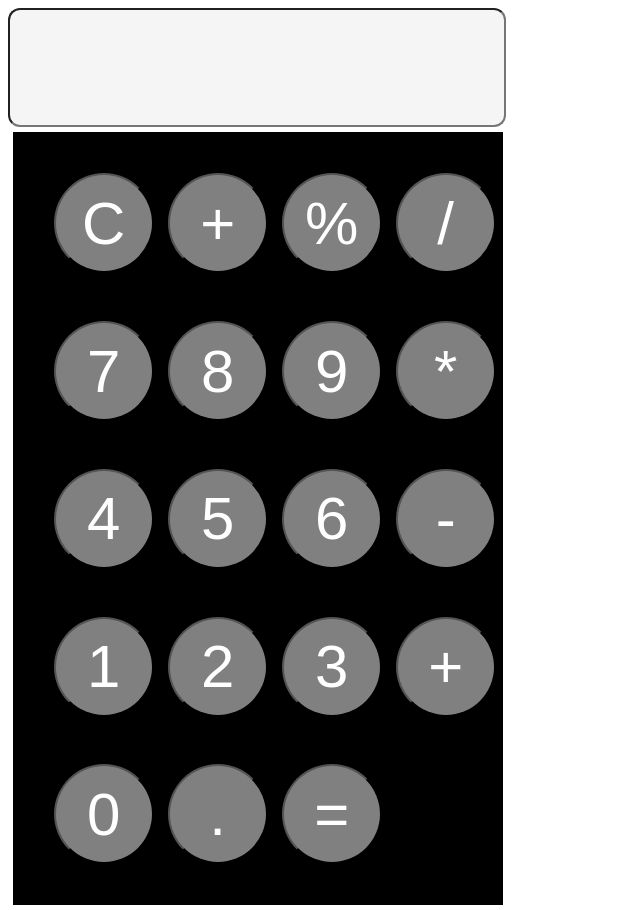
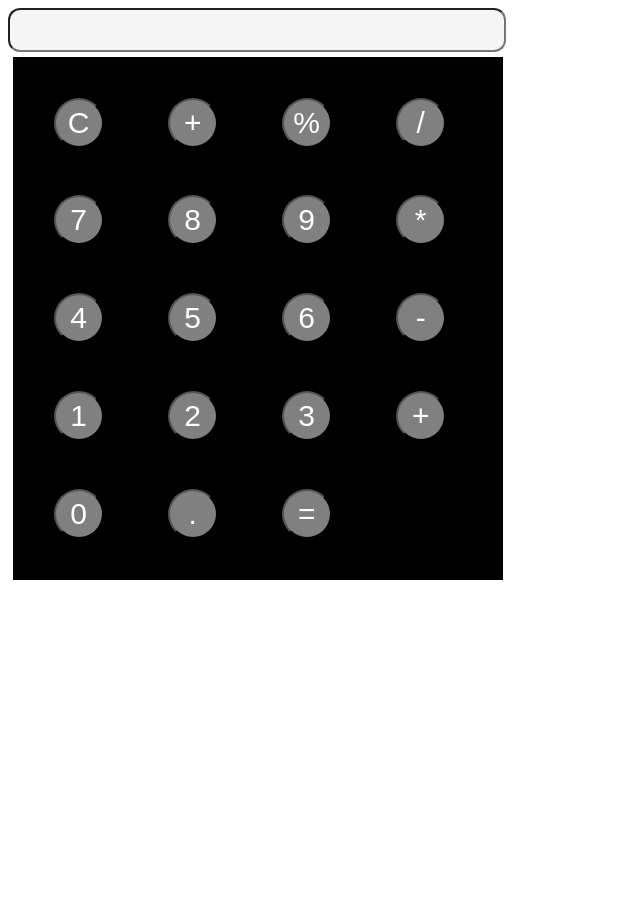
Before and after one commit to bhargu123/caluculator-project, a plain HTML site: page index.html in a window 1280 px wide. Shown: the whole page, without its empty margins (0-640 px from the left). After the commit the page ends 808 px from the top, so only its background shows below. Drawn offline with Linux system fonts and the light colour scheme.

Commit message:
Update style.css

```diff
--- a/style.css
+++ b/style.css
@@ -1,6 +1,9 @@
 html, body {
   height: 100%;
   width: 100%;
+}
+.input{
+  height: auto;
 }
 #ab{
   height:3cm;
@@ -8,9 +11,10 @@ html, body {
   background-color:black
 }
 table{
-  height:500px;
+  height:auto;
   width:500px;
   border: solid 5px;
+  box-sizing: border-box;
   border-color: white;
   padding:1rem;
   background-color: black;
@@ -18,7 +22,7 @@ table{
 }
  form input{
   width:490px;
-  height:3cm;
+  height:1cm;
   border-radius:12px;
 font-size:2.5rem;
   text-align:right;
@@ -29,23 +33,23 @@ tr{
   color:white;
 }
 td{
-  font-size: 2cm;
+  font-size: 0.5cm;
   padding:5%;
 
 }
 .text{
-  height:100px;
-  width:100px;
+  height:50px;
+  width:50px;
   background-color: grey;
   border-radius: 100%;
   color:white;
-  font-size:60px;
+  font-size:30px;
 }
 .clear,.equal{
-  height:100px;
-  width:100px;
+  height:50px;
+  width: 50px;
   background-color: grey;
   border-radius: 100%;
   color:white;
-  font-size:60px;
+  font-size:30px;
 }
```
